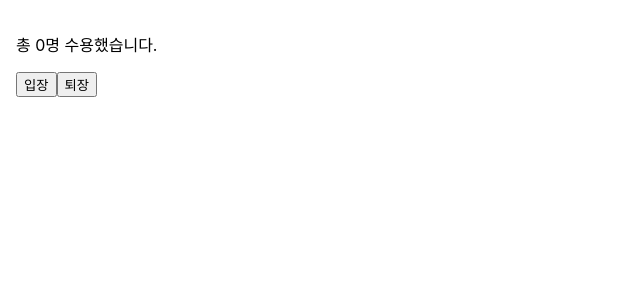
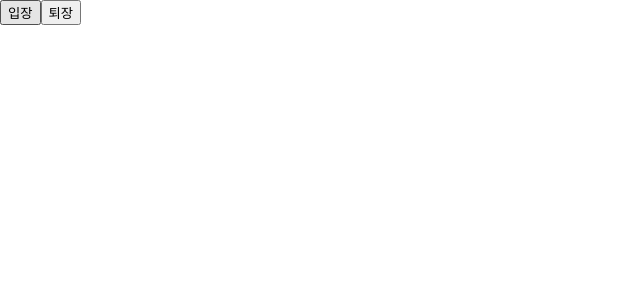
Before and after one commit to seohyun1001/React_240513, a React (Create React App) app in the folder my-app/: page / in a window 1280 px wide. Shown: the top 300 px of the page, without its empty margins (0-640 px from the left). Built offline with nearby package versions, Linux system fonts and the light colour scheme.

Commit message:
15:15 / event1

```diff
--- /dev/null
+++ b/my-app/src/08.이벤트핸들링/Say.jsx
@@ -0,0 +1,18 @@
+import React, {useState} from "react";
+
+function Say(props) {
+    const [message, setMessage] = useState('');
+    const onClickEnter = () => setMessage('안녕하세요!');
+    const onClickLeave = () => setMessage('안녕히 가세요!');
+    const [color, setColor] = useState('black');
+
+    return (
+        <div>
+            <button onClick={onClickEnter}>입장</button>
+            <button onClick={onClickLeave}>퇴장</button>
+            <h1 style={{color}}>{message}</h1>
+        </div>
+    )
+}
+
+export default Say;
--- a/my-app/src/index.js
+++ b/my-app/src/index.js
@@ -15,6 +15,7 @@ import Counter from './07.Hooks/Counter';
 import Info from './07.Hooks/info';
 import Average from './07.Hooks/Average';
 import Accommodate from './07.Hooks/Accommodate';
+import Say from './08.이벤트핸들링/Say';
 
 const root = ReactDOM.createRoot(document.getElementById('root'));
 
@@ -40,7 +41,10 @@ root.render(
     {/* <Info /> */}
     {/* <Average /> */}
 
-    <Accommodate />
+    {/* <Accommodate /> */}
+
+{/* 8장 */}
+    <Say />
 
   </React.StrictMode>
 )
```
Also changed, not shown: 1 other file (tests, documents, lock files or other folders).
